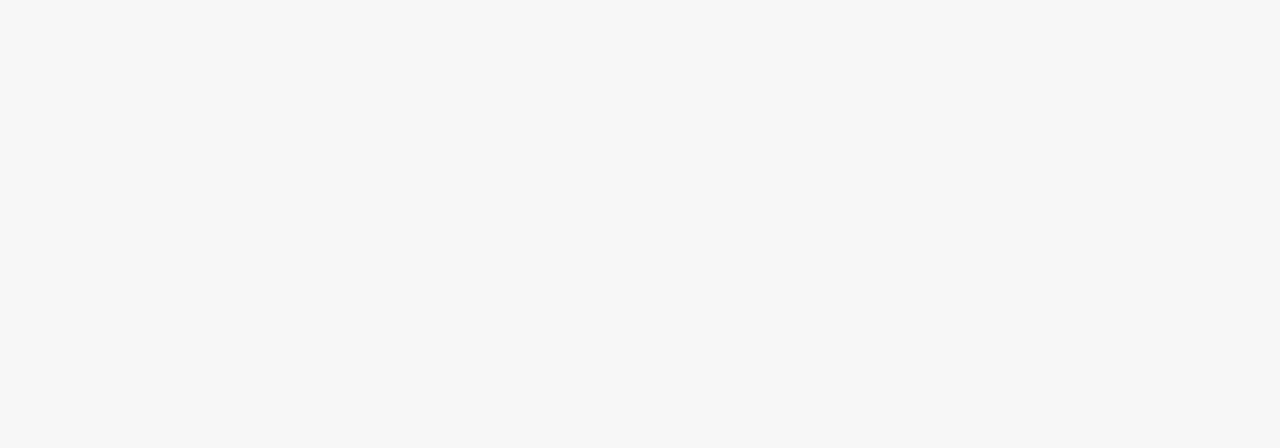
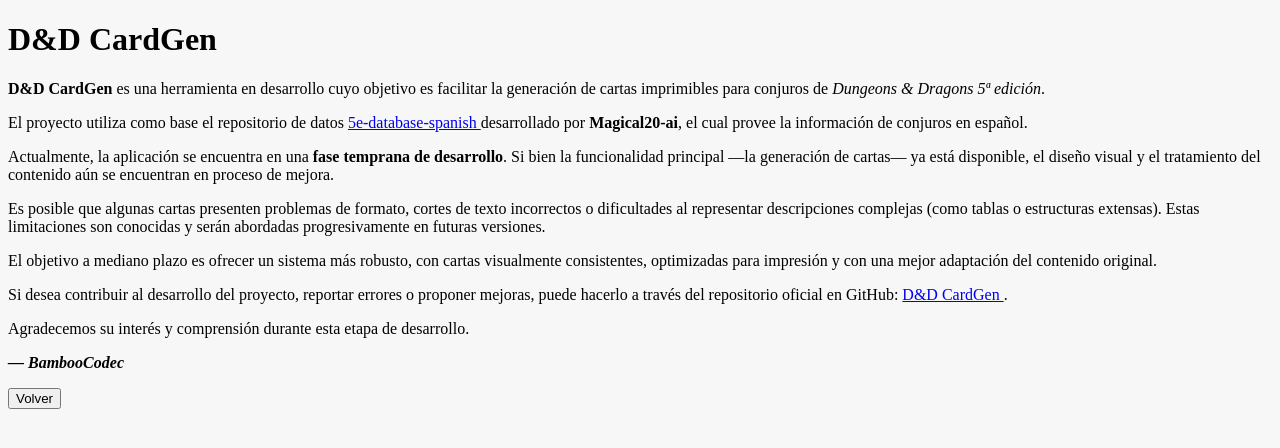
Before and after one commit to Bamboo-Codec/dnd-cardGen, a Vue app: page /detalles in a window 1280 px wide. Before the commit this address had no page. Shown: the top 448 px of the page. Built offline with nearby package versions, Linux system fonts and the light colour scheme.

Commit message:
header y detalles de version agregados

```diff
--- /dev/null
+++ b/src/components/detalles.vue
@@ -0,0 +1,75 @@
+<template>
+
+    <h1>D&D CardGen</h1>
+
+    <p>
+        <strong>D&D CardGen</strong> es una herramienta en desarrollo cuyo objetivo es facilitar la
+        generación de cartas imprimibles para conjuros de <em>Dungeons & Dragons 5ª edición</em>.
+    </p>
+
+    <p>
+        El proyecto utiliza como base el repositorio de datos
+        <a target="_blank" rel="noopener noreferrer"
+           href="https://github.com/Magical20-ai/5e-database-spanish">
+            5e-database-spanish
+        </a>
+        desarrollado por <strong>Magical20-ai</strong>, el cual provee la información de conjuros en español.
+    </p>
+
+    <p>
+        Actualmente, la aplicación se encuentra en una <strong>fase temprana de desarrollo</strong>.
+        Si bien la funcionalidad principal —la generación de cartas— ya está disponible,
+        el diseño visual y el tratamiento del contenido aún se encuentran en proceso de mejora.
+    </p>
+
+    <p>
+        Es posible que algunas cartas presenten problemas de formato, cortes de texto incorrectos
+        o dificultades al representar descripciones complejas (como tablas o estructuras extensas).
+        Estas limitaciones son conocidas y serán abordadas progresivamente en futuras versiones.
+    </p>
+
+    <p>
+        El objetivo a mediano plazo es ofrecer un sistema más robusto, con cartas visualmente
+        consistentes, optimizadas para impresión y con una mejor adaptación del contenido original.
+    </p>
+
+    <p>
+        Si desea contribuir al desarrollo del proyecto, reportar errores o proponer mejoras,
+        puede hacerlo a través del repositorio oficial en GitHub:
+        <a target="_blank" rel="noopener noreferrer"
+           href="https://github.com/Bamboo-Codec/dnd-cardGen">
+            D&D CardGen
+        </a>.
+    </p>
+
+    <p>
+        Agradecemos su interés y comprensión durante esta etapa de desarrollo.
+    </p>
+
+    <p class="by">
+        — BambooCodec
+    </p>
+
+    <button class="no-print" @click="volver()">
+        Volver
+    </button>
+
+</template>
+
+
+<style>
+.by{
+    font-style: italic;
+    font-weight: bolder;
+}
+</style>
+
+<script setup>
+import { useRouter } from 'vue-router';
+
+
+    const router = useRouter()
+    const volver = () => {
+    router.push({ name: 'inicio' })
+}
+</script>
--- a/src/components/generador.vue
+++ b/src/components/generador.vue
@@ -1,7 +1,7 @@
 <template>
-    <header>
-        <button class="no-print" @click="volver()">Volver</button>
-        <button class="no-print" @click="imprimir()">Imprimir</button>
+    <header class="header no-print">
+        <button style="margin-left: 2%;" class="no-print" @click="volver()">Volver</button>
+        <button style="margin-right: 2%;" class="no-print" @click="imprimir()">Imprimir</button>
     </header>
     <div class="wrap sheet">
         <Carta v-for="carta in cartasFinales" :key="carta.id" v-bind="carta"/>
@@ -11,11 +11,27 @@
 </template>
 
 <style scoped>
+
     .wrap{
+        margin-top:60px;
         display: flex;
         flex-wrap: wrap;
         gap: 5mm;
     }
+    .header{
+    display: flex;
+    justify-content: space-between;
+    align-items: center;
+    position: fixed; /* Lo fija en la ventana */
+    top: 0; /* Lo pega a la parte superior */
+    left: 0; /* Lo pega al borde izquierdo */
+    width: 100%; /* Ocupa todo el ancho */
+    background-color: #333;
+    color: white;
+    padding: 10px 0;
+    text-align: center;
+    z-index: 1000; /* Asegura que esté por encima de otros elementos */
+}
 </style>
 
 <script setup>
--- a/src/components/inicio.vue
+++ b/src/components/inicio.vue
@@ -1,7 +1,8 @@
 <template>
 
-<header>
-    <button @click="generarCartas()">Generar cartas</button>
+<header class="header">
+    <button style="margin-left: 2%;" @click="generarCartas()">Generar cartas</button>
+    <router-link to="/detalles" style="margin-right: 2%; color:white;">version 0.1</router-link>
 </header>
 
     <div class="contenedor">
@@ -103,6 +104,27 @@
 
 <style scoped>
 
+    body {
+    margin: 0; /* Elimina el margen por defecto */
+    padding-top: 60px; /* Espacio para el header fijo, ajusta según tu altura */
+    font-family: sans-serif;
+  }
+
+.header{
+    display: flex;
+    justify-content: space-between;
+    align-items: center;
+    position: fixed; /* Lo fija en la ventana */
+    top: 0; /* Lo pega a la parte superior */
+    left: 0; /* Lo pega al borde izquierdo */
+    width: 100%; /* Ocupa todo el ancho */
+    background-color: #333;
+    color: white;
+    padding: 10px 0;
+    text-align: center;
+    z-index: 1000; /* Asegura que esté por encima de otros elementos */
+}
+
 .lista{
     list-style-type: none;
 }
@@ -111,6 +133,7 @@
 }
 
 .contenedor {
+    margin-top:20px;
     display: flex;
     width: 80%;
 }
--- a/src/router/index.js
+++ b/src/router/index.js
@@ -1,13 +1,18 @@
 import { createRouter, createWebHistory } from "vue-router";
 import Inicio from "../components/inicio.vue";
 import Generador from "../components/generador.vue";
+import Detalles from "../components/detalles.vue";
 
 const router = createRouter(
     {
         history: createWebHistory(import.meta.env.BASE_URL), //Creo historial
         routes: [
+            {
+                path:"/",
+                redirect: "/inicio"
+            },
             { //Inicio
-                path: "/",
+                path: "/inicio",
                 name: 'inicio',
                 component: Inicio
             },
@@ -15,6 +20,11 @@
                 path: "/generador",
                 name: "generador",
                 component: Generador
+            },
+            {
+                path:"/detalles",
+                name: "detalles",
+                component: Detalles
             }
         ]
     }
```
Also changed, not shown: 1 other file (tests, documents, lock files or other folders).
